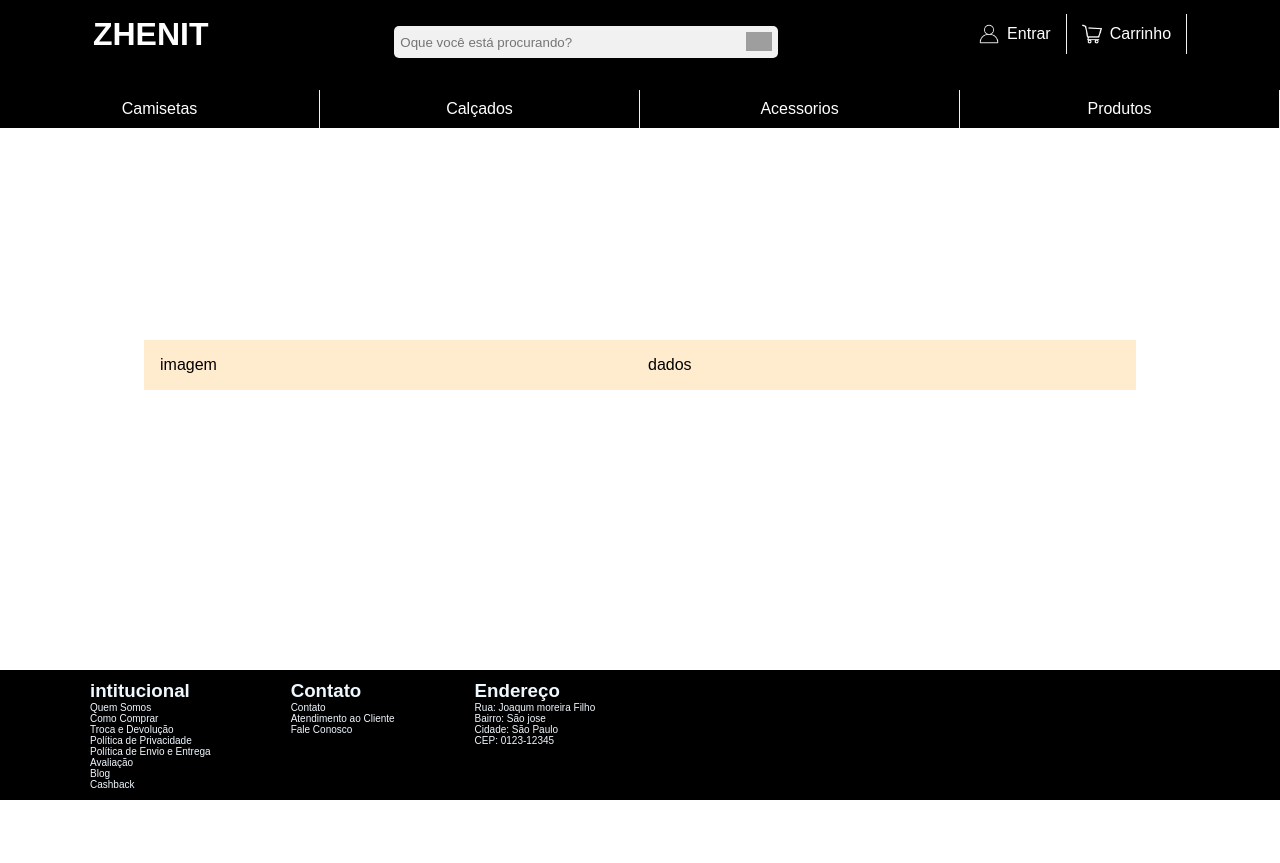
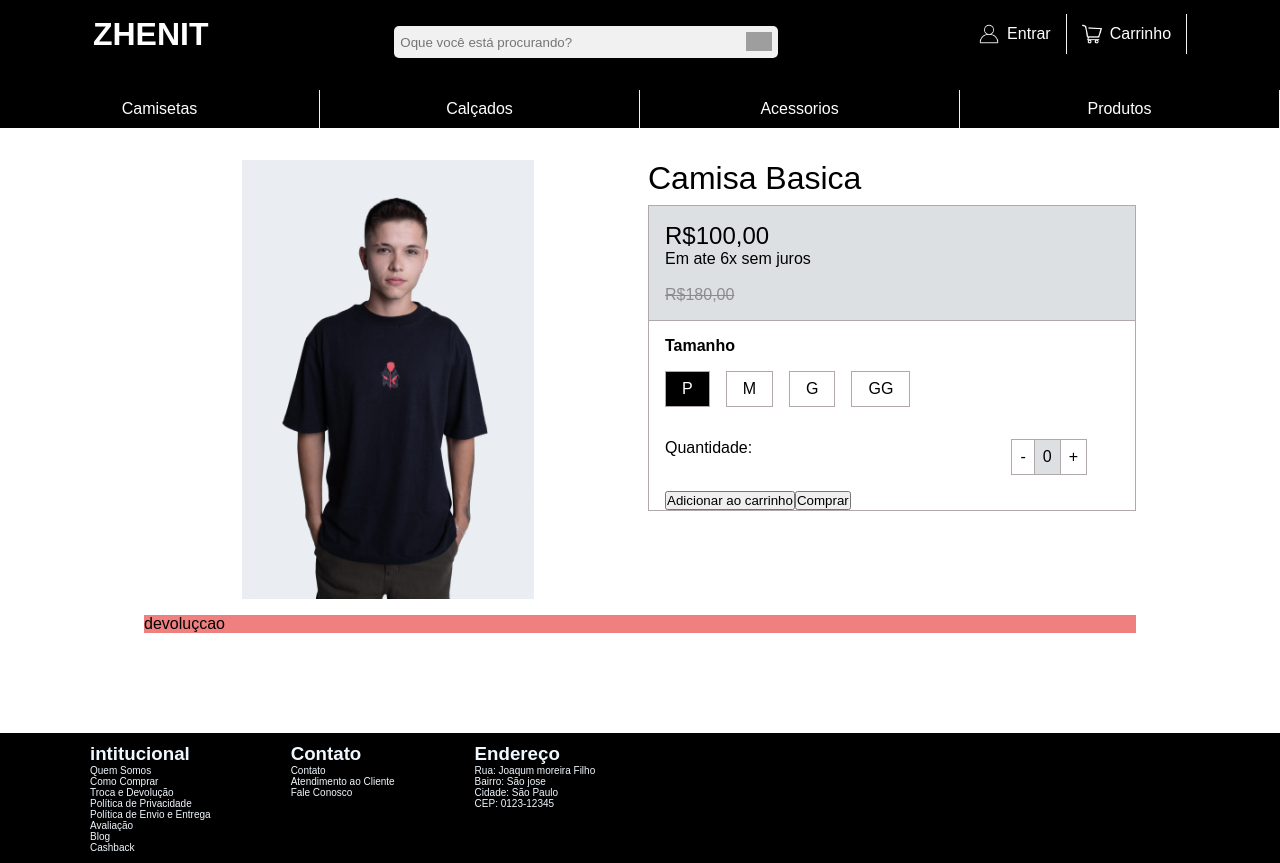
Before and after one commit to Akcio23/Frontend_product_store-, a React (Create React App) app: page /comprar in a window 1280 px wide. Before the commit the page ends 800 px from the top, so only its background shows below. Built offline with nearby package versions, Linux system fonts and the light colour scheme; grey boxes are pictures that could not be loaded; a web font is replaced by a local one.

Commit message:
page buy

```diff
--- a/src/App.css
+++ b/src/App.css
@@ -7,6 +7,7 @@ html, body {
     font-family: "SUSE", sans-serif;
     font-optical-sizing: auto;
     font-style: normal;
+    user-select: none;
 
 
 }
--- a/src/routes/Comprar.jsx
+++ b/src/routes/Comprar.jsx
@@ -1,11 +1,98 @@
 import React from 'react'
+import { useState, useEffect } from 'react'
 import '../style/Comprar.css'
 
+
+
+const img1 = "CamisaA1.webp"
+
 const Comprar = () => {
+
+  const [cout, setCout] = useState(0)
+  if (cout < 0) {
+    setCout(0)
+    alert('Quantidade inválida!')
+  }
+
+
+  const [size, setSize] = useState('P')
+  let colorP = {}
+  let colorM = {}
+  let colorG = {}
+  let colorGG = {}
+
+  if (size === "P") {
+    colorP = {
+      backgroundColor: '#000',
+      color: '#fff',
+    }
+  }
+
+  else if (size === "M") {
+    colorM = {
+      backgroundColor: '#000',
+      color: '#fff',
+    }
+  }
+  else if (size === "G") {
+    colorG = {
+      backgroundColor: '#000',
+      color: '#fff',
+    }
+  }
+  else if (size === "GG") {
+    colorGG = {
+      backgroundColor: '#000',
+      color: '#fff',
+    }
+  }
+
+  useEffect(() => {
+    window.scrollTo(0, 0);
+  }, [])
+
   return (
     <div className='main-comprar'>
-      <div>imagem</div>
-      <div>dados</div>
+      <div className='photo'>
+        <img src={img1} className='img-buy' alt='camisa' />
+      </div>
+      <div className='datas-store'>
+        <h1>Camisa Basica</h1>
+        <div className='box-buy'>
+          <div className='header-buy'>
+            <h2>R$100,00</h2>
+            <p>Em ate 6x sem juros</p>
+            <br></br>
+            <p className='desconto'>R$180,00</p>
+          </div>
+          <div className='body-buy'>
+            <h4>Tamanho</h4>
+            <div className='size'>
+
+              <p style={colorP} onClick={(e) => { setSize('P') }}>P</p>
+              <p style={colorM} onClick={(e) => { setSize('M') }}>M</p>
+              <p style={colorG} onClick={(e) => { setSize('G') }}>G</p>
+              <p style={colorGG} onClick={(e) => { setSize('GG') }}>GG</p>
+
+            </div>
+            <div className='amount'>
+              <p>Quantidade:</p>
+
+              <div className='cout-main'>
+                <p className='alter-cout' onClick={(e) => { setCout(cout - 1) }}>-</p>
+                <p className='cout'>{cout}</p>
+                <p className='alter-cout' onClick={(e) => { setCout(cout + 1) }}>+</p>
+              </div>
+
+            </div>
+            <div className='buttuns'>
+              <button>Adicionar ao carrinho</button>
+              <button>Comprar</button>
+            </div>
+          </div>
+        </div>
+      </div>
+      <div className='devolucao'>devoluçcao</div>
     </div>
   )
 }
--- a/src/style/Comprar.css
+++ b/src/style/Comprar.css
@@ -1,11 +1,113 @@
 .main-comprar {
     display: grid;
-    grid-template-columns: repeat(auto-fit, minmax(200px, 1fr)); /* Ajuste dinâmico de colunas */
-    gap: 1rem; /* Espaçamento entre colunas */
-    margin-top: 0.5rem;
-    margin-bottom: 0.5rem;
-    width: 80%;
-    background-color: blanchedalmond;
-    align-items: end; /* Ou 'center' ou 'start', dependendo do layout desejado */
+    grid-template-columns: 1fr 1fr; /* Duas colunas de igual largura */
+    grid-template-rows: auto auto; /* Duas linhas automáticas */
+    gap: 1rem; /* Espaçamento entre os itens */
+    width: 80%; /* Pode ajustar conforme necessário */
+    margin: 5rem auto;
+    font-weight: 300;
+
+}
+
+.photo {
+    grid-column: 1 / 2; /* Primeira coluna */
+    grid-row: 1 / 2;    /* Primeira linha */
+    display: flex;
+    align-items: center;
+    justify-content: center;
+}
+
+.datas-store {
+    grid-column: 2 / 3; /* Segunda coluna */
+    grid-row: 1 / 2;    /* Primeira linha */
+
+
+}
+.datas-store h1{
+    font-weight: 300;
+}
+
+.devolucao {
+    grid-column: 1 / 3; /* Ocupa as duas colunas */
+    grid-row: 2 / 3;    /* Segunda linha */
+    background-color: lightcoral;
+}
+
+.img-buy{
+    width: 60%;
+    height: 100%;
+}
+.datas-store{
+    display: flex;
+    text-align: start;
+    flex-direction: column;
+    gap: 0.5rem;
+
+
+}
+.header-buy{
+    background-color: rgb(220, 224, 226);
+    border: 1px solid #b1a9a9;
     padding: 1rem;
 }
+.header-buy h2{
+    font-weight: 400;
+}
+.desconto{
+    text-decoration: line-through;
+    color: #8d8c8c;
+}
+
+.body-buy{
+    display: flex;
+    justify-content: space-between;
+    gap: 1rem;
+    flex-direction: column;
+    padding-top: 1rem;
+    border-right: 1px solid #b1a9a9;;
+    border-left: 1px solid #b1a9a9;;
+    border-bottom: 1px solid #b1a9a9;
+    padding-left: 1rem;
+}
+
+.size{
+    display: flex;
+    gap: 1rem;
+}
+
+.size p{
+    border: solid 1px #b1a9a9;;
+    padding: 0.5rem;
+    padding-left: 1rem;
+    padding-right: 1rem;
+    cursor: pointer;
+}
+
+
+.amount{
+    display: flex;
+    justify-content: space-between;
+    margin-right: 3rem;
+
+}
+
+.amount p {
+    margin-top: 1rem;
+}
+
+.cout-main{
+    display: flex;
+
+}
+
+.alter-cout{
+    padding: 0.5rem;
+    border: solid 1px #b1a9a9;
+}
+
+.cout{
+    padding: 0.5rem;
+    border-top: solid 1px #b1a9a9;
+    border-bottom: solid 1px #b1a9a9;
+    background-color:  rgb(220, 224, 226)
+}
```
